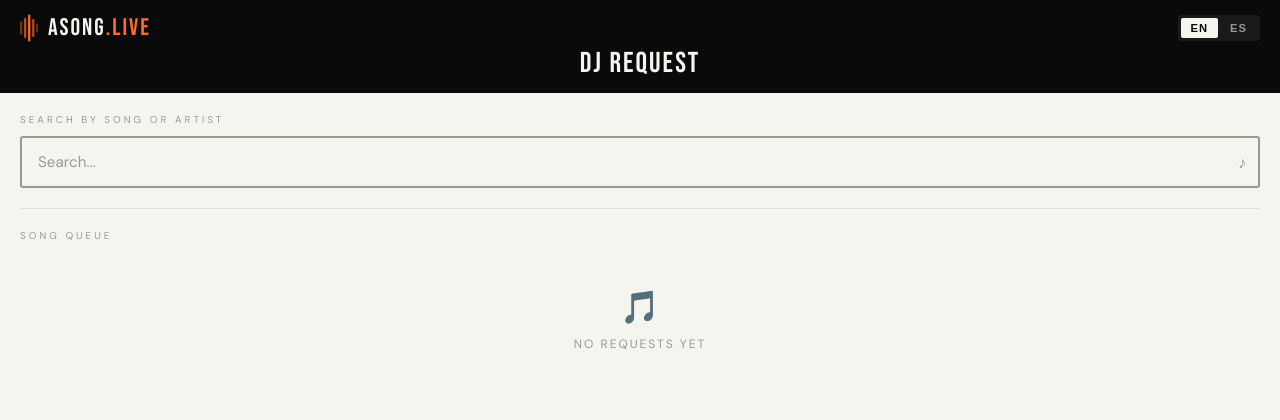
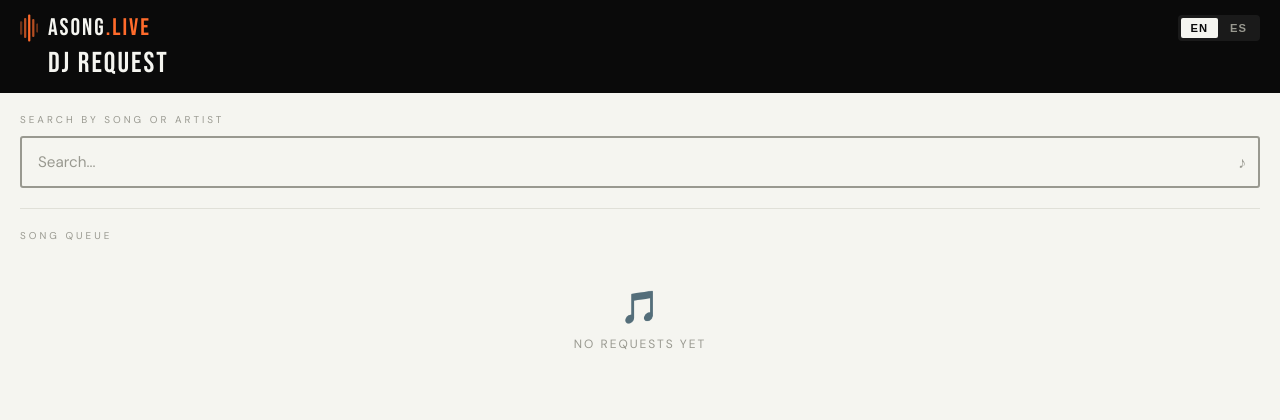
Before and after one commit to asonglive/asong-live, a FastAPI app: page / in a window 1280 px wide. Shown: the top 420 px of the page. Run offline with FastAPI, Linux system fonts and the light colour scheme; data comes from the database, SQL or seed files in the repository; data that the repository does not hold is empty.

Commit message:
fix: DJ REQUEST alineado bajo logo

```diff
--- a/templates/request.html
+++ b/templates/request.html
@@ -24,7 +24,7 @@
   .lang-toggle { display:flex; gap:2px; background:#1a1a1a; border-radius:4px; padding:3px; }
   .lang-btn { padding:4px 10px; border-radius:2px; font-size:0.7rem; font-weight:700; letter-spacing:1px; border:none; cursor:pointer; transition:all .2s; background:transparent; color:var(--gray-400); }
   .lang-btn.active { background:var(--white); color:var(--black); }
-  .event-name { font-family:'Bebas Neue',sans-serif; font-size:1.8rem; letter-spacing:2px; color:var(--white); line-height:1; text-align:center; }
+  .event-name { font-family:'Bebas Neue',sans-serif; font-size:1.8rem; letter-spacing:2px; color:var(--white); line-height:1; padding-left:28px; }
   .event-sub { color:var(--gray-400); font-size:0.65rem; letter-spacing:2px; text-transform:uppercase; margin-top:2px; display:none; }
 
   .main { padding:20px; display:flex; flex-direction:column; gap:20px; }
```
